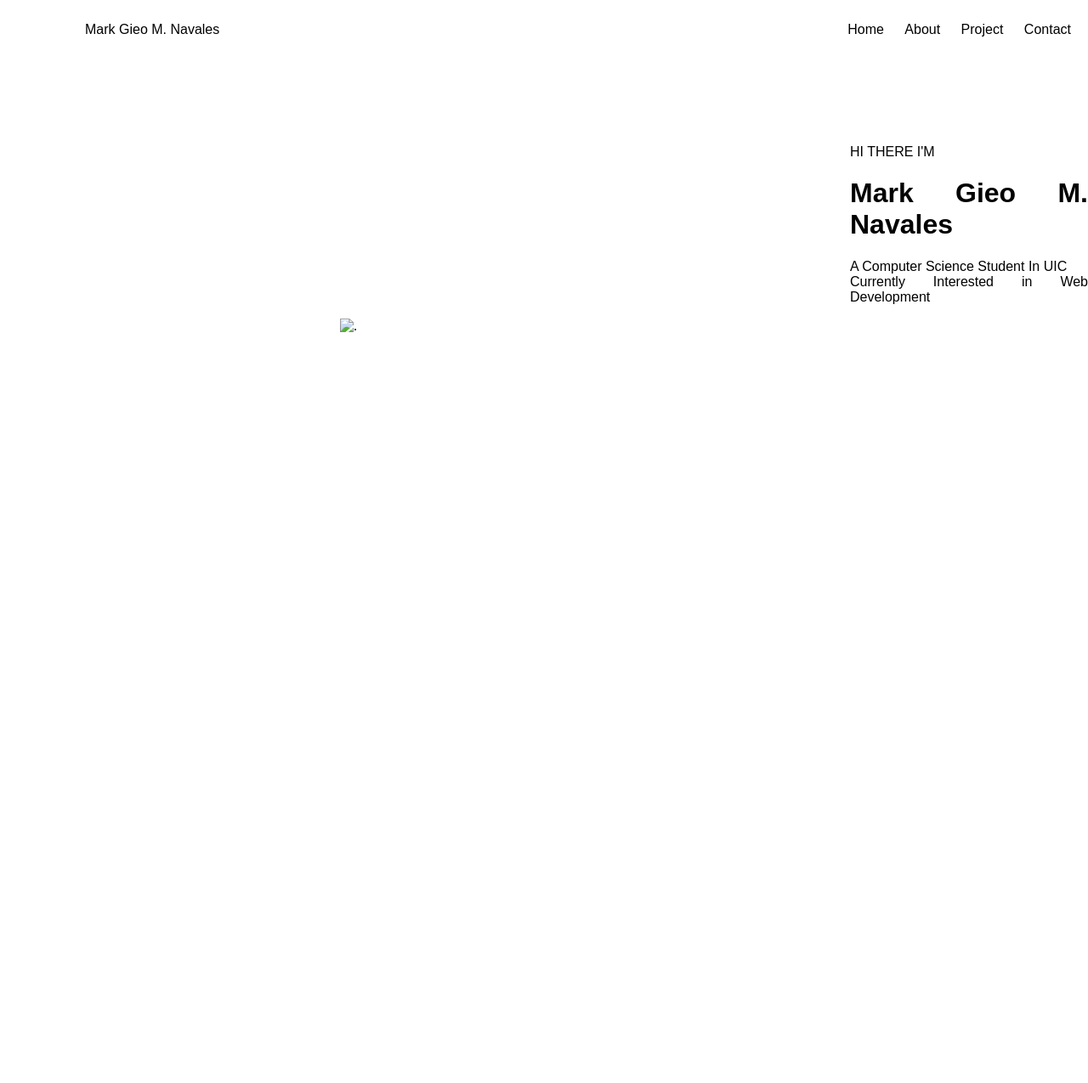
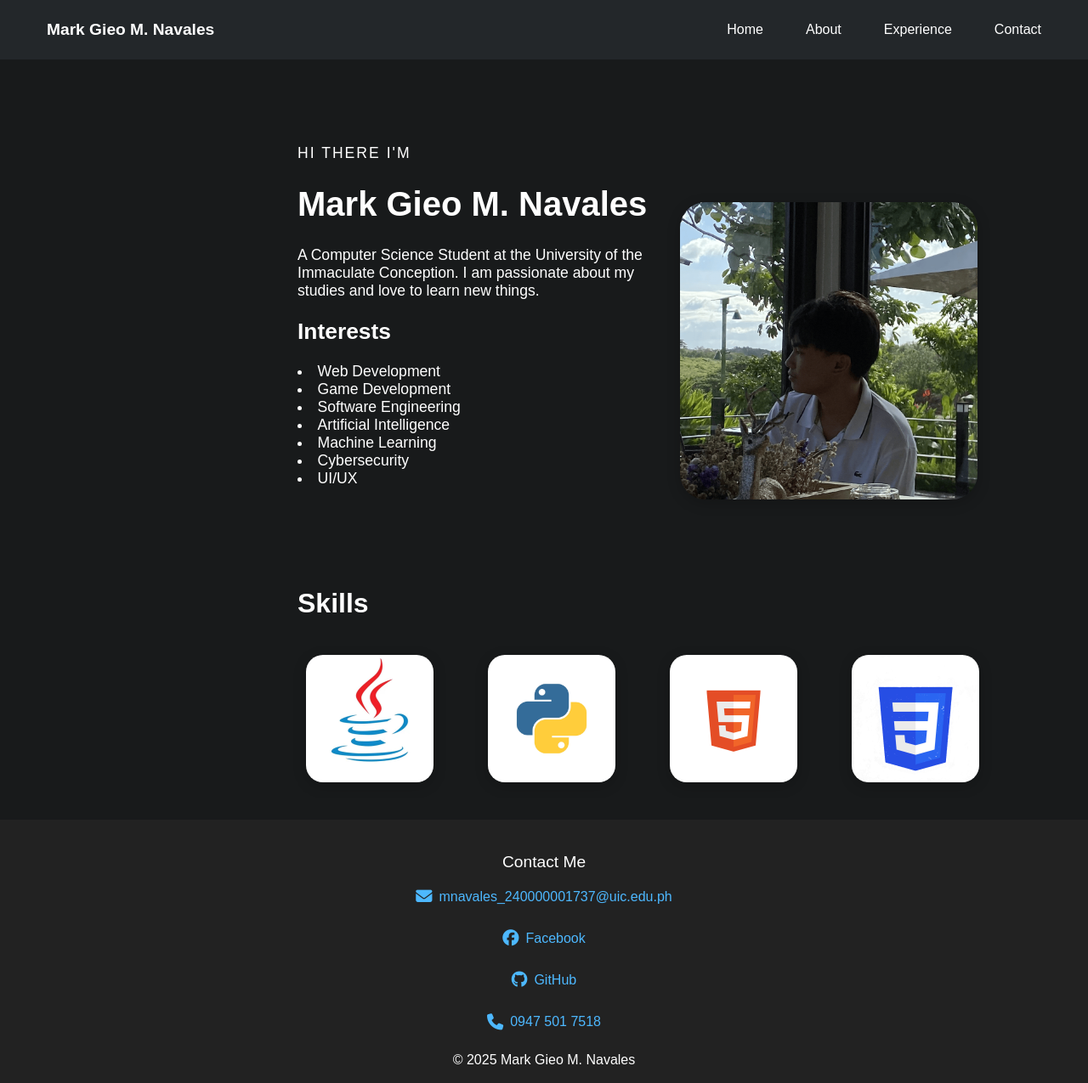
Before and after one commit to n4vss/Navales_Q1TLA2, a plain HTML site: page index.html in a window 1280 px wide. Shown: the whole page at 85% size. Before the commit the page ends 800 px from the top, so only its background shows below. Drawn offline with Linux system fonts and the light colour scheme.

Commit message:
Add files via upload

```diff
--- a/index.html
+++ b/index.html
@@ -1,36 +1,84 @@
 <!DOCTYPE html>
 <html lang="en">
+  <head>
+    <meta charset="UTF-8" />
+    <meta name="viewport" content="width=device-width, initial-scale=1.0" />
+    <title>Gieo</title>
+    <link rel="stylesheet" href="styles.css" />
+  </head>
+  <body>
+    <header>
+      <div class="header">
+        <div class="leftLinks">
+          <a href="index.html" class="site-title">Mark Gieo M. Navales</a>
+        </div>
+        <nav class="rightLinks">
+          <ul>
+            <li class="weblink"><a href="index.html">Home</a></li>
+            <li class="weblink"><a href="#about">About</a></li>
+            <li class="weblink"><a href="#skill">Experience</a></li>
+            <li class="weblink"><a href="#contact">Contact</a></li>
+          </ul>
+        </nav>
+      </div>
+    </header>
 
-<head>
-    <meta charset="UTF-8">
-    <meta name="viewport" content="width=device-width, initial-scale=1.0">
-    <title>Gieo</title>
-    <link rel="stylesheet" href="styles.css">
-</head>
+    <main>
+      <p class="intro" id="about">HI THERE I'M</p>
+      <h1 class="name">Mark Gieo M. Navales</h1>
+      <div class="disc">
+        <p>
+          A Computer Science Student at the University of the <br> Immaculate Conception.
+          I am passionate about my <br> studies and love to learn new things.
+        </p>
+        <h2>Interests</h2>
+          <li>Web Development</li>
+          <li>Game Development</li>
+          <li>Software Engineering</li>
+          <li>Artificial Intelligence</li>
+          <li>Machine Learning</li>
+          <li>Cybersecurity</li>
+          <li>UI/UX</li>
+      </div>
+      <img class="pic" src="me.png" alt="ME" />
+      <h1 class="skill">Skills</h1>
+      <div class="skills" id="skill">
+        <img class="pic1" src="JAVA.jpg" alt="alt" />
+        <img class="pic2" src="PYTHON.png" alt="alt" />
+        <img class="pic3" src="HTML.png" alt="alt" />
+        <img class="pic4" src="CSS.jpg" alt="alt" />
+      </div>
+    </main>
 
-<body>
-    <div class="header">
-        <div class="leftlink">
-            <ul>
-                <ul class="weblinks"><a href="index.html">Mark Gieo M. Navales</a></ul>
-            </ul>
-        </div>
-        <div class="rightlink">
-            <ul>
-                <lu class="weblinks"><a href="index.html">Home</a></lu>
-                <lu class="weblinks"><a href="index.html">About</a></lu>
-                <lu class="weblinks"><a href="index.html">Project</a></lu>
-                <lu class="weblinks"><a href="index.html">Contact</a></lu>
-            </ul>
-        </div>
-    </div>
-    <p class="intro" id="her">HI THERE I'M</p>
-    <h1 class="name">Mark Gieo M. Navales</h1>
-    <div class="disc">
-        <p>A Computer Science Student In UIC<br/>Currently Interested in Web Development</p>
-    </div>
+<link rel="stylesheet" href="https://cdnjs.cloudflare.com/ajax/libs/font-awesome/6.5.0/css/all.min.css">
 
-    <img class="pic" src="pose.jpg" alt=".">
-</body>
-
+<footer class="contact-footer">
+  <div class="footer-content" id="contact">
+    <p>Contact Me</p>
+    <ul>
+      <li>
+        <a href="mnavales_240000001737@uic.edu.ph">
+          <i class="fas fa-envelope"></i> mnavales_240000001737@uic.edu.ph
+        </a>
+      </li>
+      <li>
+        <a href="https://www.facebook.com/gieo.navales">
+          <i class="fab fa-facebook"></i> Facebook
+        </a>
+      </li>
+      <li>
+        <a href="https://github.com/yourusername">
+          <i class="fab fa-github"></i> GitHub
+        </a>
+      </li>
+      <li>
+        <a href="tel:+639475017518">
+          <i class="fas fa-phone"></i> 0947 501 7518
+        </a>
+      </li>
+    </ul>
+  </div>
+    <p>© 2025 Mark Gieo M. Navales</p>
+</footer>
+  </body>
 </html>
--- a/styles.css
+++ b/styles.css
@@ -1,68 +1,227 @@
 body {
     margin: 0;
     padding: 0;
-    background-color: rgb(255, 255, 255);
+    background-color: #181a1b;
+}
+
+footer {
+    height: 270px;
+}
+
+.footer-contact {
+    margin-bottom: 8px;
+}
+.footer-contact a, .footer-contact span {
+    color: #bbb;
+    margin: 0 10px;
+    font-size: 1.3em;
+    vertical-align: middle;
+    text-decoration: none;
+    transition: color 0.2s;
+}
+.footer-contact a:hover {
+    color: #00bcf0;
+}
+.footer-contact i {
+    margin-right: 5px;
 }
 
 .intro {
     margin-top: 100px;
-    margin-left: 1000px;
+    margin-left: 350px;
     text-align: justify;
     font-family: 'Arial', sans-serif;
 }
 
 .disc {
     margin-top: 20px;
-    margin-left: 1000px;
+    margin-left: 350px;
+    text-align: justify;
+    font-family: 'Arial', sans-serif;
+}
+
+.skill {
+    margin-top: 100px;
+    margin-left: 350px;
     text-align: justify;
     font-family: 'Arial', sans-serif;
 }
 
 .name {
-    margin-left: 1000px;
+    margin-left: 350px;
     text-align: justify;
     font-family: 'Arial', sans-serif;
 }
 
 .header {
+    height: 50px;
     display: flex;
     justify-content: space-between;
     align-items: center;
-    padding: 10px;
+    padding: 10px 40px;
     font-family: 'Arial', sans-serif;
+    background-color: #23272a;
+    color: #fff;
+}
+
+.leftLinks {
+    font-family: 'Arial', sans-serif;
+    color: #fff;
+}
+
+.site-title {
+    font-weight: bold;
+    font-size: 1.2em;
+    color: #fff;
+}
+
+.rightLinks ul {
+    list-style: none;
+    margin: 0;
+    padding: 0;
+    display: flex;
+    gap: 20px;
+}
+
+.weblink {
+    display: inline-block;
+}
+
+a {
+    text-decoration: none;
+    color: #fff;
+    padding: 10px 15px;
+    transition: background 0.2s, color 0.2s;
+    border-radius: 8px;
+}
+
+.intro,
+.disc,
+.name,
+.skill {
+    margin-left: 350px;
+    text-align: left;
+    font-family: 'Arial', sans-serif;
+    color: #fff;
+}
+
+.intro {
+    margin-top: 100px;
+    font-size: 1.1em;
+    letter-spacing: 2px;
+    color: #fff;
+}
+
+.name {
+    font-size: 2.5em;
+    font-weight: bold;
+    color: #fff;
+}
+
+.disc {
+    margin-top: 20px;
+    font-size: 1.1em;
+    color: #fff;
+}
+
+.pic {
+    width: 350px;
+    height: auto;
+    margin-left: 800px;
+    border-radius: 30px;
+    margin-top: -400px;
+    box-shadow: 0 4px 16px rgba(0, 0, 0, 0.2);
+}
+
+.pic1 {
+    width: 150px;
+    height: 150px;
+    margin-left: 360px;
+    border-radius: 20px;
+    margin-top: 20px;
+    box-shadow: 0 4px 16px rgba(0, 0, 0, 0.2);
+}
+
+.pic2 {
+    width: 150px;
+    height: 150px;
+    margin-left: 60px;
+    border-radius: 20px;
+    margin-top: 20px;
+    box-shadow: 0 4px 16px rgba(0, 0, 0, 0.2);
+}
+
+.pic3 {
+    width: 150px;
+    height: 150px;
+    margin-left: 60px;
+    border-radius: 20px;
+    margin-top: 20px;
+    box-shadow: 0 4px 16px rgba(0, 0, 0, 0.2);
+}
+
+.pic4 {
+    width: 150px;
+    height: 150px;
+    margin-left: 60px;
+    border-radius: 20px;
+    margin-top: 20px;
+    box-shadow: 0 4px 16px rgba(0, 0, 0, 0.2);
 }
 
 footer {
     text-align: center;
     padding: 10px;
-    background-color: rgb(214, 204, 194);
+    background-color: #23272a;
+    color: #bbb;
     font-family: 'Arial', sans-serif;
+    margin-top: 40px;
+    font-size: 1em;
 }
 
-.leftLinks {
-    display: inline-block;
-    float: left;
+a:hover {
+    background: #3e3e42;
+    color: #fff;
+    box-shadow: 0 2px 8px #3e3e42;
+    transition: background 0.2s, color 0.2s, box-shadow 0.2s;
 }
 
-.rightLinks {
-    display: inline-block;
-    float: right;
+.contact-footer {
+  background-color: #222;
+  color: #fff;
+  text-align: center;
+  padding: 20px 10px;
 }
 
-.weblink {
-    display: inline-block;
-    padding: 0px;
+.contact-footer .footer-content p {
+  font-size: 1.2rem;
+  margin-bottom: 10px;
 }
 
-a {
-    text-decoration: none;
-    color: black;
-    padding: 10px;
+.contact-footer ul {
+  list-style: none;
+  padding: 0;
+  margin: 0;
 }
 
-.pic {
-    width: 500px;
-    height: auto;
-    margin-left: 400px;
-    margin-bottom: 200px;
+.contact-footer ul li {
+  margin: 10px 0;
 }
+
+.contact-footer a {
+  color: #4db8ff;
+  text-decoration: none;
+  font-size: 1rem;
+  display: inline-flex;
+  align-items: center;
+  gap: 8px;
+  transition: color 0.3s ease;
+}
+
+.contact-footer a:hover {
+  color: #fff;
+}
+
+.contact-footer i {
+  font-size: 1.2rem;
+}
```
Also changed, not shown: CSS.jpg (added), HTML.png (added), JAVA.jpg (added), PYTHON.png (added), me.png (added).
